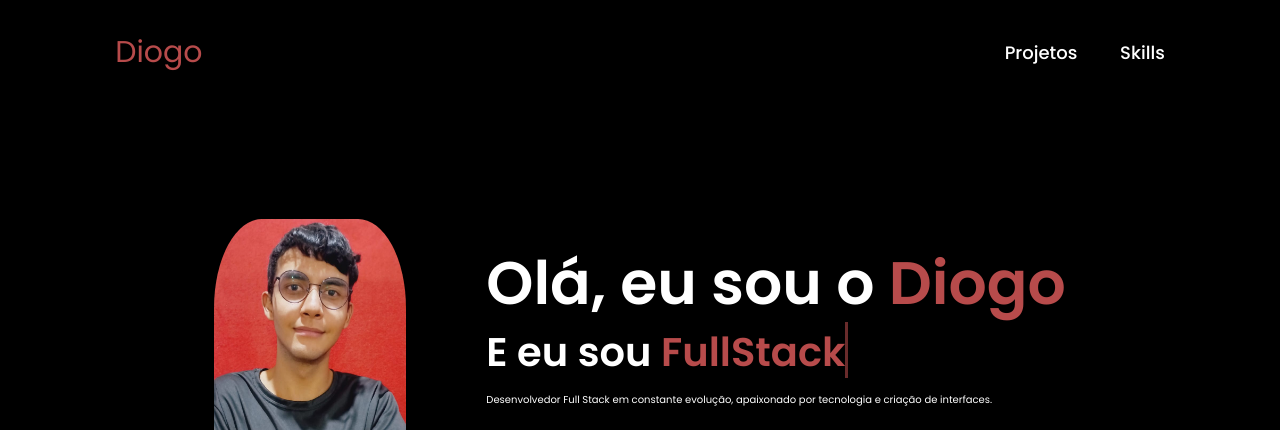
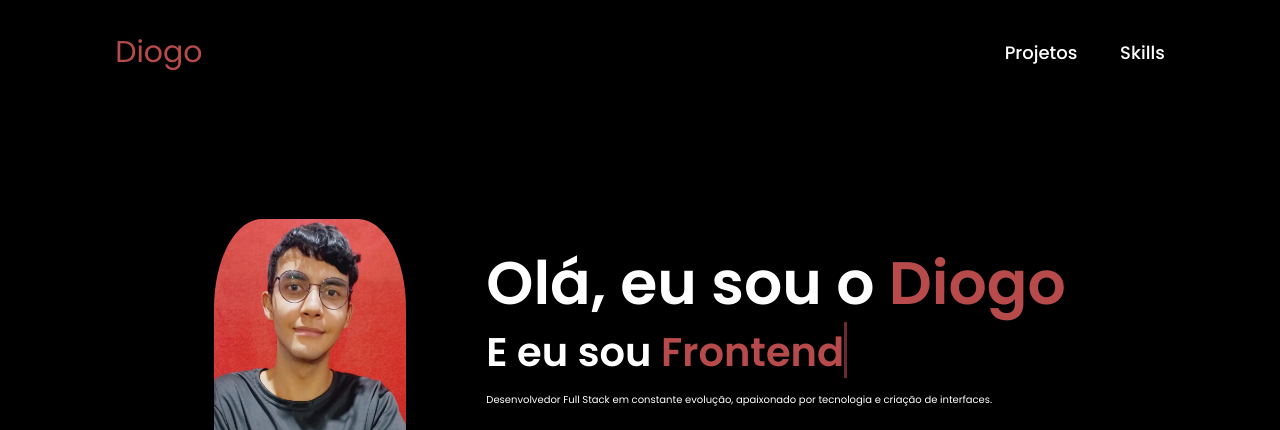
Before and after one commit to Doyudy/Portifolio, a plain HTML site: page index.html in a window 1280 px wide. Shown: the top 430 px of the page. Drawn offline with Linux system fonts and the light colour scheme.

Commit message:
Update style.css

```diff
--- a/style.css
+++ b/style.css
@@ -196,7 +196,7 @@ span {
 }
 
 .typing-text span::before {
-    content: "FullStack";
+    content: "Frontend";
     color: #b74b4b;
     animation: words 7s infinite;
 }
@@ -248,4 +248,5 @@ span {
         width: 70vh;
         margin-top: 4rem;
     }
+
 }
```
